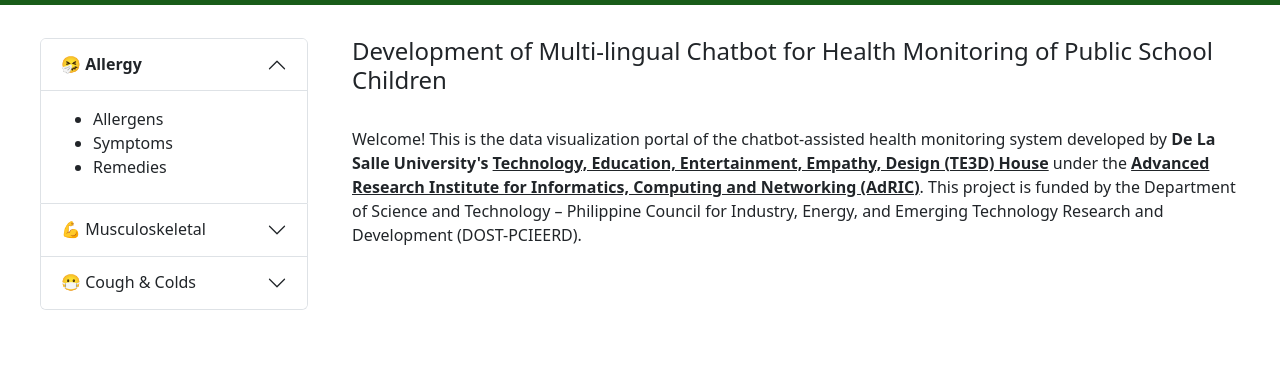
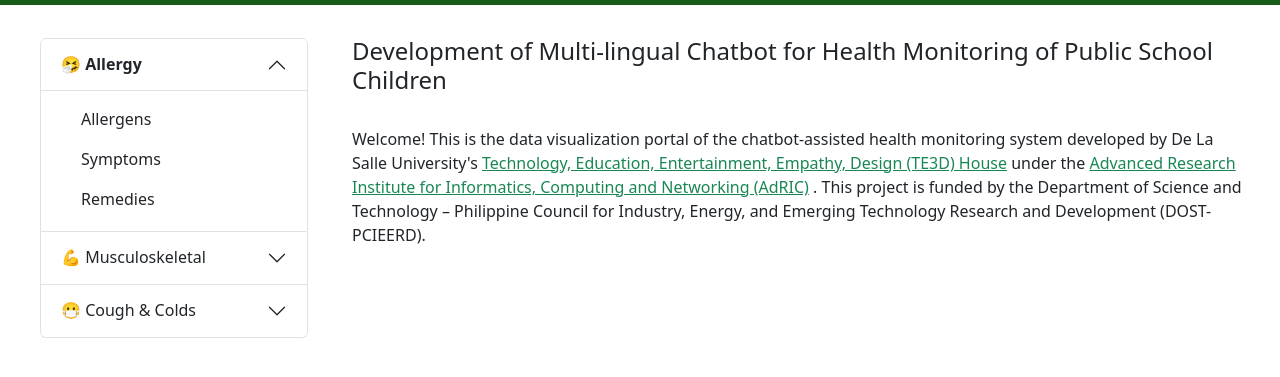
Before and after one commit to memgonzales/data-viz-health-chatbot, a plain HTML site: page index.html in a window 1280 px wide. Both pictures are taken after a click on the button "🤧 Allergy". Shown: the part 51-428 px from the top of the page. Drawn offline with nearby package versions, Linux system fonts and the light colour scheme; a script that the page names is missing.

Commit message:
Revamp navigation pane design

```diff
--- a/index.html
+++ b/index.html
@@ -40,10 +40,10 @@
 							</h2>
 							<div id="allergy" class="accordion-collapse collapse" aria-labelledby="headingOne" data-bs-parent="#systems">
 								<div class="accordion-body">
-									<ul class="viz">
-										<li id="allergy-allergens">Allergens</li>
-										<li id="allergy-symptoms">Symptoms</li>
-										<li id="allergy-remedies">Remedies</li>
+									<ul class="viz list-group">
+										<li id="allergy-allergens" class="list-group-item border-0">Allergens</li>
+										<li id="allergy-symptoms" class="list-group-item border-0">Symptoms</li>
+										<li id="allergy-remedies" class="list-group-item border-0">Remedies</li>
 									</ul>
 								</div>
 							</div>
@@ -87,12 +87,11 @@
 					<div id="project-desc">
 						<br />
 						<p>
-							Welcome! This is the data visualization portal of the chatbot-assisted health monitoring system developed by
-							<b>De La Salle University's <a class = "link-dark" href="https://www.dlsu.edu.ph/research/research-centers/adric/te3d/" target = "_blank">Technology, Education, Entertainment, Empathy, Design (TE3D) House</a></b>
+							Welcome! This is the data visualization portal of the chatbot-assisted health monitoring system developed by De La Salle University's
+							<a class="link-success" href="https://www.dlsu.edu.ph/research/research-centers/adric/te3d/" target="_blank">Technology, Education, Entertainment, Empathy, Design (TE3D) House</a>
 							under the
-							<b><a class = "link-dark" href="https://www.dlsu.edu.ph/research/research-centers/adric/" target = "_blank">Advanced Research Institute for Informatics, Computing and Networking (AdRIC)</a></b>.
-							This project is funded by the Department of Science and Technology &ndash; Philippine Council for Industry,
-							Energy, and Emerging Technology Research and Development (DOST-PCIEERD).
+							<a class="link-success" href="https://www.dlsu.edu.ph/research/research-centers/adric/" target="_blank">Advanced Research Institute for Informatics, Computing and Networking (AdRIC)</a>
+							. This project is funded by the Department of Science and Technology &ndash; Philippine Council for Industry, Energy, and Emerging Technology Research and Development (DOST-PCIEERD).
 						</p>
 					</div>
 				</div>
--- a/style/style.css
+++ b/style/style.css
@@ -61,8 +61,18 @@ button:focus {
 	box-shadow: 0 0 0 0.12rem var(--green-light) !important;
 }
 
+.accordion-body {
+	padding: 0.5em;
+	padding-bottom: 0.25em;
+}
+
 .viz > li {
 	cursor: pointer;
+	margin-left: 1em;
+}
+
+.viz > li:hover {
+	text-decoration: underline;
 }
 
 .viz {
```
Also changed, not shown: 1 other file.
